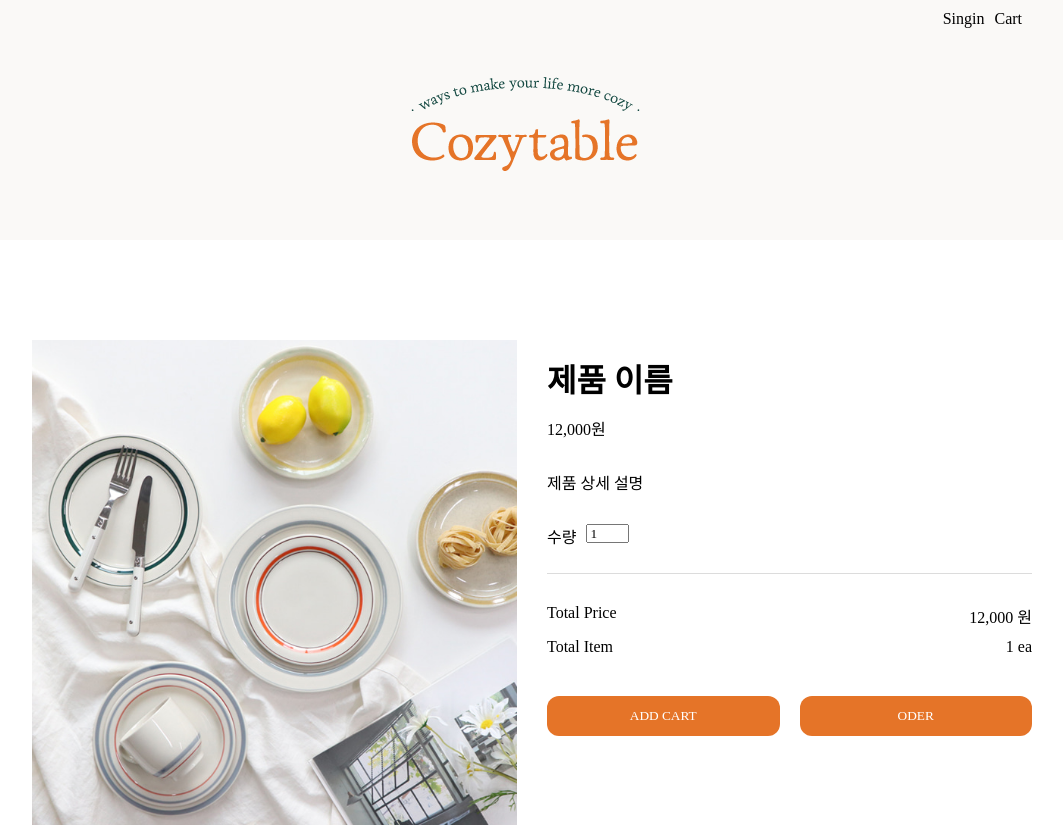
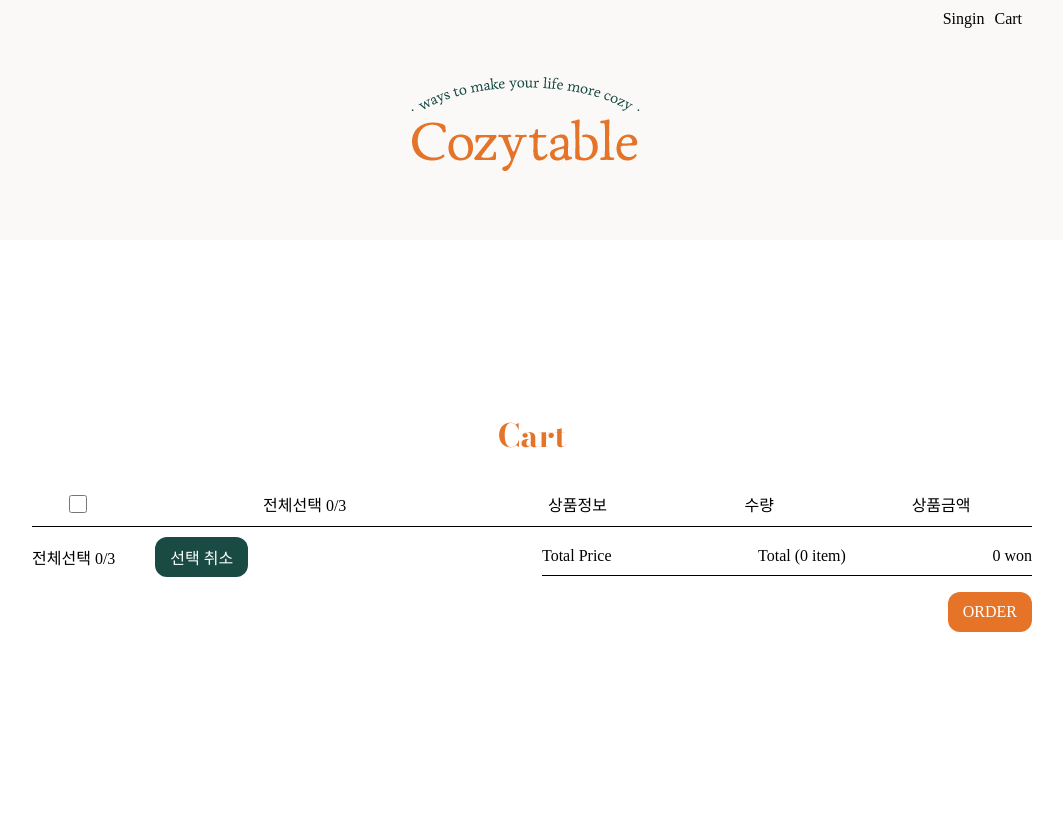
Before and after one commit to chamin966/react-cozy, a React (Create React App) app in the folder my-react/: page /cart in a window 1280 px wide. Shown: the top 827 px of the page, without its empty margins (108-1171 px from the left). Built offline with nearby package versions, Linux system fonts and the light colour scheme; a web font is replaced by a local one.

Commit message:
Feat: 장바구니 페이지 CSS 구현

```diff
--- a/my-react/src/Components/Header.jsx
+++ b/my-react/src/Components/Header.jsx
@@ -26,7 +26,7 @@ function Header() {
     <HeaderContainer>
       <LoginAndCartDiv>
         <Link>Singin</Link>
-        <Link>Cart</Link>
+        <Link to={'/cart'}>Cart</Link>
       </LoginAndCartDiv>
       <CozyLogoDiv>
         <img src='/images/cozy_logo.png' alt='제목없음' />
--- /dev/null
+++ b/my-react/src/Pages/Cart.jsx
@@ -0,0 +1,131 @@
+import styled from 'styled-components';
+
+function Cart() {
+  const CartContainer = styled.div`
+    display: flex;
+    justify-content: center;
+    min-height: 45vh;
+    padding: 150px 20px;
+  `;
+
+  const CartContentBox = styled.div`
+    display: flex;
+    flex-direction: column;
+    align-items: center;
+    height: auto;
+    width: 1000px;
+    h1 {
+      font-family: 'Bodoni Moda', serif;
+      color: #e4742a;
+    }
+  `;
+
+  const ProductTextUpper = styled.div`
+    display: grid;
+    grid-template-columns: 1fr 4fr 2fr 2fr 2fr;
+    width: 100%;
+    text-align: center;
+    border-bottom: 1px solid black;
+    padding: 10px 0px;
+  `;
+
+  const ProductTextLower = styled.div`
+    display: grid;
+    grid-template-columns: 5fr 5fr;
+    width: 100%;
+    align-items: center;
+    text-align: start;
+    gap: 20px;
+    border: none;
+    padding-top: 10px;
+    margin-bottom: 15px;
+    @media (max-width: 768px) {
+      display: flex;
+      flex-direction: column;
+      align-items: flex-end;
+      gap: 0px;
+      margin-bottom: 0px;
+    }
+  `;
+
+  const ChooseBox = styled.div`
+    display: flex;
+    align-items: center;
+    gap: 40px;
+  `;
+
+  const PriceAndEaBox = styled.div`
+    display: flex;
+    justify-content: space-between;
+    padding: 10px 0px;
+    border-bottom: 1px solid black;
+    @media (max-width: 768px) {
+      gap: 15px;
+      padding: 20px 0px;
+      border-bottom: none;
+    }
+  `;
+
+  const OderButtonBox = styled.div`
+    display: flex;
+    justify-content: flex-end;
+    width: 100%;
+  `;
+
+  const CozyOrderBtn = styled.button`
+    height: 40px;
+    background-color: #e57428;
+    color: white;
+    border: none;
+    border-radius: 12px;
+    padding: 0px 15px;
+    box-sizing: content-box;
+    font-size: 1rem;
+    &:hover {
+      cursor: pointer;
+    }
+
+    @media (max-width: 768px) {
+      width: 100%;
+    }
+  `;
+
+  const CozyCancleBtn = styled(CozyOrderBtn)`
+    background-color: #194b44;
+    @media (max-width: 768px) {
+      width: auto;
+    }
+  `;
+
+  return (
+    <CartContainer>
+      <CartContentBox>
+        <h1>Cart</h1>
+        <ProductTextUpper>
+          <input type='checkbox' />
+          <div>전체선택 0/3</div>
+          <div>상품정보</div>
+          <div>수량</div>
+          <div>상품금액</div>
+        </ProductTextUpper>
+
+        <ProductTextLower>
+          <ChooseBox>
+            <div>전체선택 0/3</div>
+            <CozyCancleBtn>선택 취소</CozyCancleBtn>
+          </ChooseBox>
+          <PriceAndEaBox>
+            <div>Total Price</div>
+            <div>Total (0 item)</div>
+            <div>0 won</div>
+          </PriceAndEaBox>
+        </ProductTextLower>
+        <OderButtonBox>
+          <CozyOrderBtn>ORDER</CozyOrderBtn>
+        </OderButtonBox>
+      </CartContentBox>
+    </CartContainer>
+  );
+}
+
+export default Cart;
--- a/my-react/src/Router.jsx
+++ b/my-react/src/Router.jsx
@@ -4,6 +4,7 @@ import Header from './Components/Header';
 import Footer from './Components/Footer';
 import Detail from './Pages/Detail';
 import ScrollToTop from './Components/ScrollToTop';
+import Cart from './Pages/Cart';
 
 function Router() {
   return (
@@ -13,6 +14,7 @@ function Router() {
       <Routes>
         <Route path='/' exact element={<Home />} />
         <Route path='/:id' exact element={<Detail />} />
+        <Route path='/cart' exact element={<Cart />} />
       </Routes>
       <Footer />
     </BrowserRouter>
```
Also changed, not shown: my-react/src/Components/ProductInCart.jsx (added).
